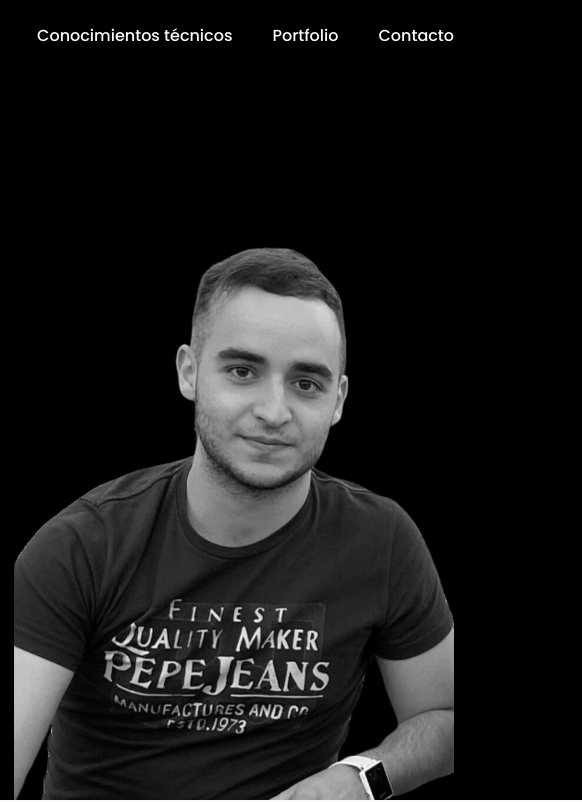
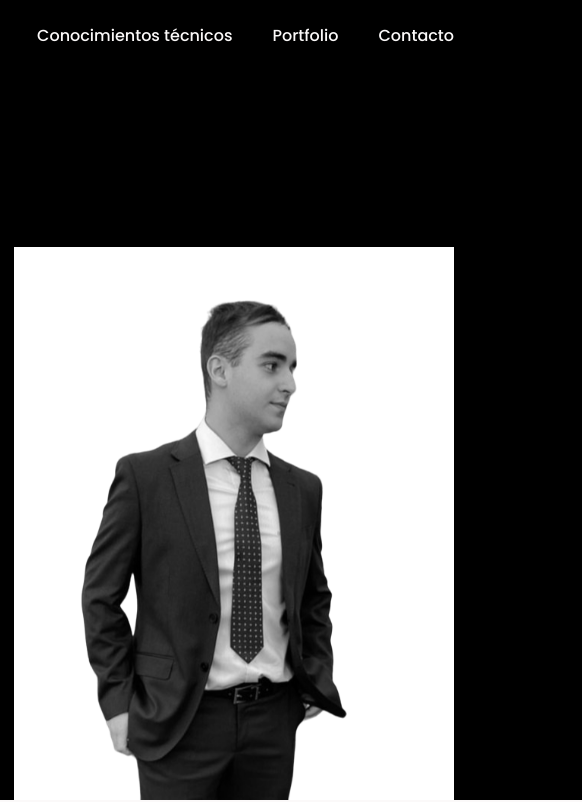
Before and after one commit to ernestoag20/paginapersonal, a plain HTML site: page index.html in a window 1280 px wide. Shown: the top 802 px of the page, 698-1280 px from the left. Drawn offline with nearby package versions, Linux system fonts and the light colour scheme.

Commit message:
Foto perfil actualizada

```diff
--- a/index.html
+++ b/index.html
@@ -73,7 +73,7 @@
                     </div>
 
                     <div class="home__img">
-                        <img src="assets/img/perfil_bn.jpg" alt="">
+                        <img src="assets/img/perfil_byn.png" alt="">
                     </div>
                 </div>
             </section>
```
Also changed, not shown: assets/img/perfil_byn.png (added).
